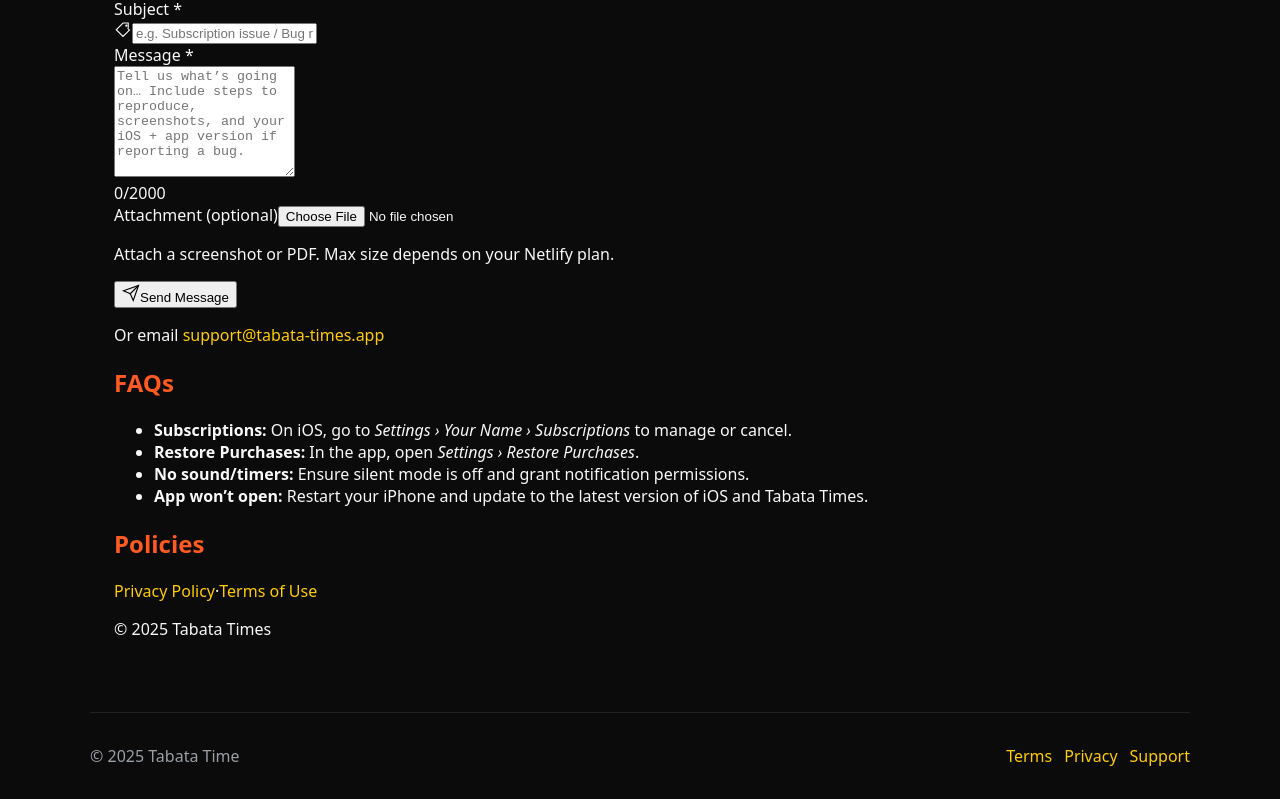
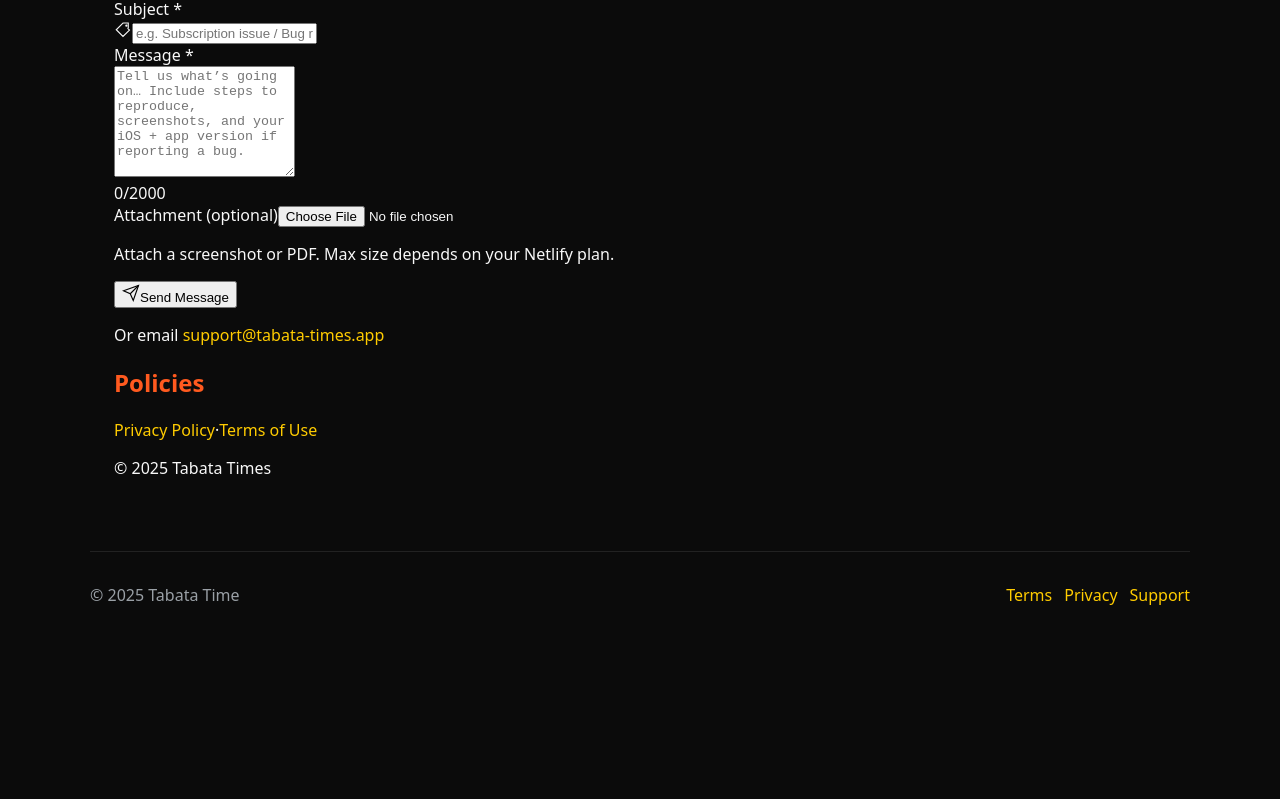
Before and after one commit to Khaahir/tabatatime, a React (Vite) app: page /support in a window 1280 px wide. Shown: the part 584-1383 px from the top of the page. After the commit the page ends 1222 px from the top, so only its background shows below. Built offline with nearby package versions, Linux system fonts and the light colour scheme.

Commit message:
removes faq from support

```diff
--- a/src/pages/support.tsx
+++ b/src/pages/support.tsx
@@ -222,16 +222,6 @@
           </form>
         </section>
 
-        {/* FAQS */}
-        <section className="bg-gray-900/80 backdrop-blur rounded-3xl p-8 shadow-xl ring-1 ring-gray-800">
-          <h2 className="text-3xl font-semibold mb-6">FAQs</h2>
-          <ul className="space-y-3 text-gray-300 list-disc pl-5">
-            <li><strong>Subscriptions:</strong> On iOS, go to <em>Settings › Your Name › Subscriptions</em> to manage or cancel.</li>
-            <li><strong>Restore Purchases:</strong> In the app, open <em>Settings › Restore Purchases</em>.</li>
-            <li><strong>No sound/timers:</strong> Ensure silent mode is off and grant notification permissions.</li>
-            <li><strong>App won’t open:</strong> Restart your iPhone and update to the latest version of iOS and Tabata Times.</li>
-          </ul>
-        </section>
 
         {/* POLICIES */}
         <section className="bg-gray-900/80 backdrop-blur rounded-3xl p-8 shadow-xl ring-1 ring-gray-800 text-center">
```
